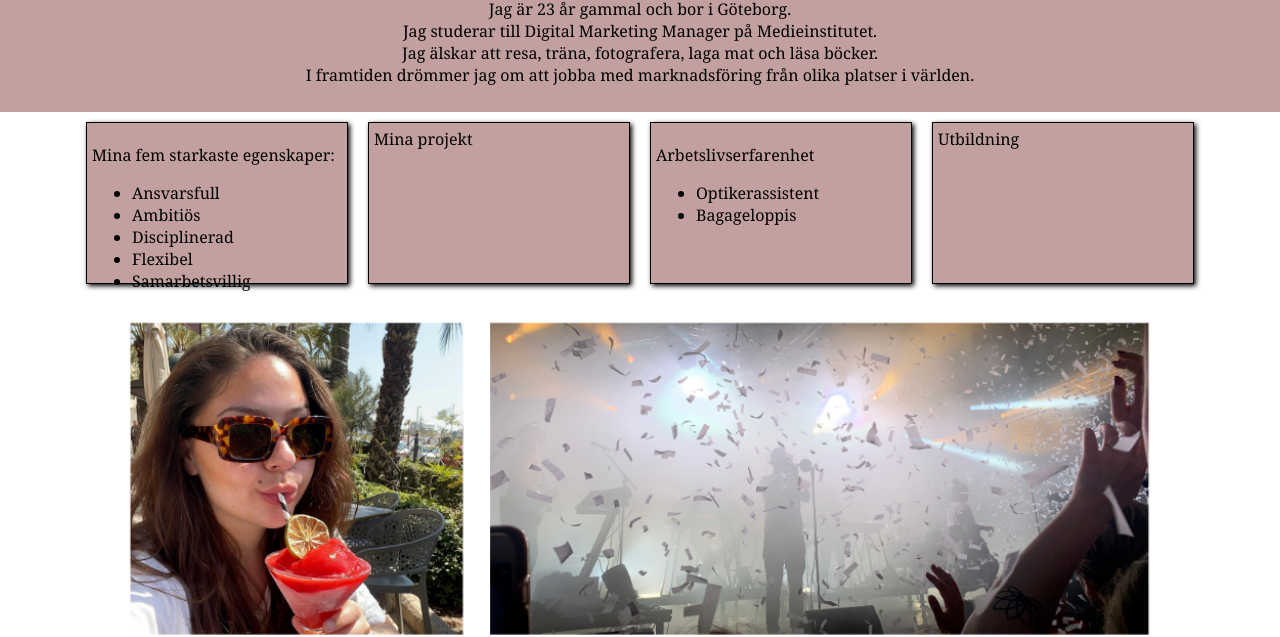
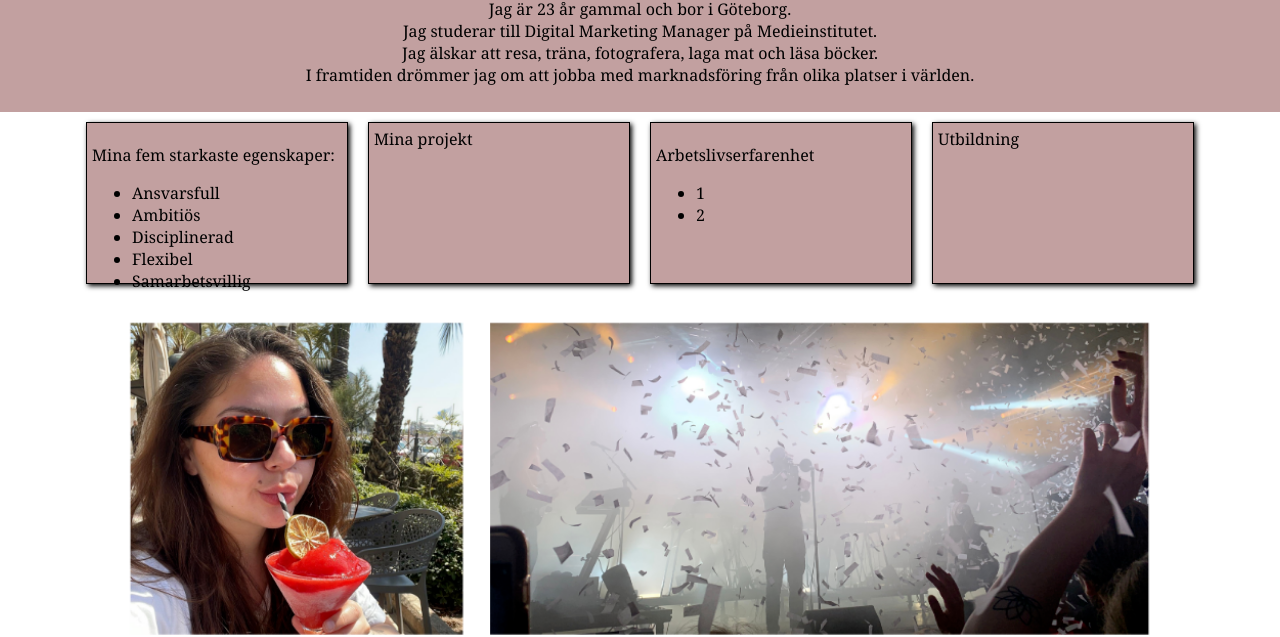
Before and after one commit to emmallopez/cv, a plain HTML site: page index.html in a window 1280 px wide. Shown: the part 197-834 px from the top of the page. Drawn offline with Linux system fonts and the light colour scheme.

Commit message:
adds index and style

```diff
--- a/index.html
+++ b/index.html
@@ -69,8 +69,8 @@
          <div class="item">
             <p> Arbetslivserfarenhet</p>
             <ul>
-                 <li>Optikerassistent</li>
-                 <li>Bagageloppis</li>
+                 <li>1</li>
+                 <li>2</li>
 
             </ul>
          </div>
```
